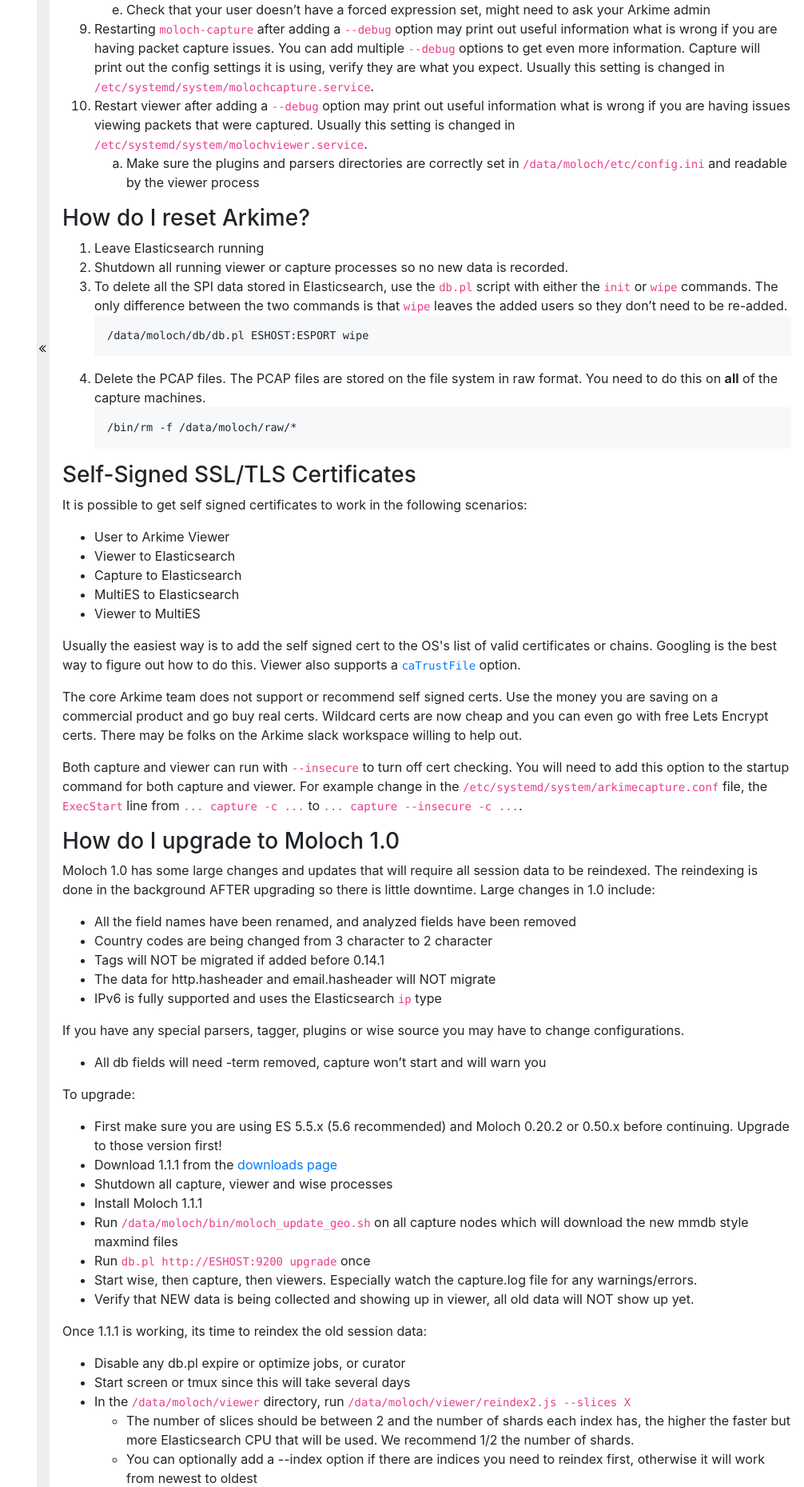
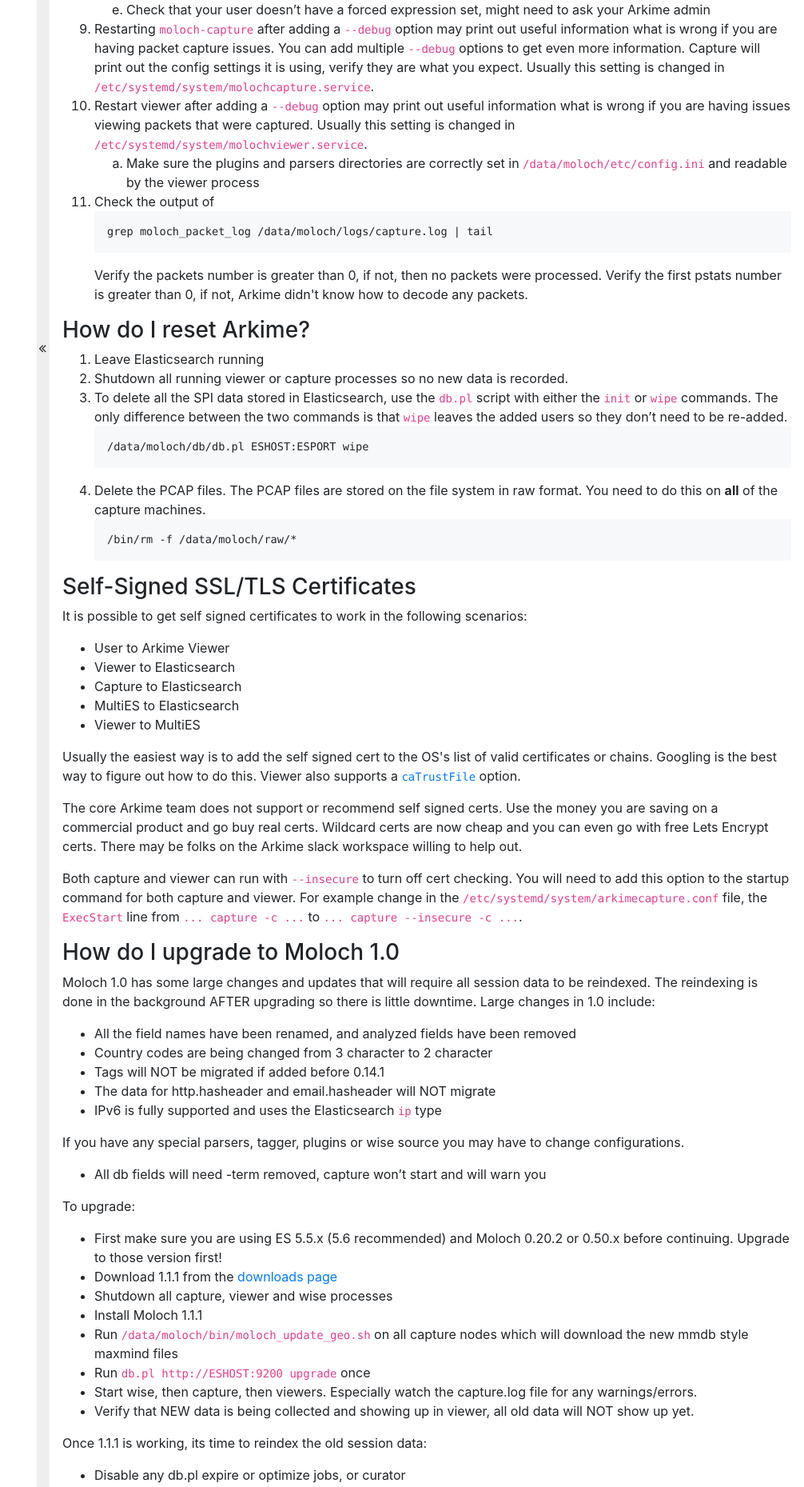
Before and after one commit to arkime/arkimeweb, a Jekyll site: the page built from faq.html, in a window 1280 px wide. Shown: the part 2101-3960 px from the top of the page at 80% size, without its empty margins (274-1280 px from the left). Built offline with Jekyll 4.4.1, drawn with Linux system fonts in a browser that asks for light colours; some of the changed text lies outside the part shown.

Commit message:
add moloch_packet_log check

```diff
--- a/faq.html
+++ b/faq.html
@@ -764,6 +764,11 @@
             </li>
           </ol>
         </li>
+        <li>
+          Check the output of <pre><code>grep moloch_packet_log /data/moloch/logs/capture.log | tail</pre></code>
+          Verify the packets number is greater than 0, if not, then no packets were processed.
+          Verify the first pstats number is greater than 0, if not, Arkime didn't know how to decode any packets.
+        </li>
       </ol>
 
       <span id="how-do-i-reset-moloch"></span>
@@ -2047,7 +2052,7 @@
         <p>
           If Arkime was installed from the deb/rpm and the Configure script was
           used, this should already be done in
-          <code>/data/moloch/bin/arkime_config_interfaces.sh</code>
+          <code>/data/moloch/bin/moloch_config_interfaces.sh</code>
         </p>
 
         <h4 id="packetthreads-and-the-packet-q-is-overflowing-error">
@@ -2233,7 +2238,7 @@
       </p>
       <p>
         <code>
-          ${arkime_dir}/bin/moloch-capture -c [config_file] -r [pcap_file]
+          ${moloch_dir}/bin/moloch-capture -c [config_file] -r [pcap_file]
         </code>
       </p>
       <p>
@@ -2241,7 +2246,7 @@
       </p>
       <p>
         See
-        <code>${arkime_dir}/bin/moloch-capture --help</code> for more info.
+        <code>${moloch_dir}/bin/moloch-capture --help</code> for more info.
         The <code>--monitor</code> to monitor non NFS directories, <code>--skip</code> to skip already loaded pcap files, and <code>-R</code> to process directories are common options.
       </p>
       <p>
@@ -2704,12 +2709,12 @@
           onclick="copyLink(this, 'faq')">
         </span>
       </h4>
-      <pre><code>Jan 01 01:01:01 http.c:369 arkime_http_curlm_check_multi_info(): 8000/30 ASYNC 200 http://eshost:9200/_bulk 250342/5439 14ms 12345ms</code></pre>
+      <pre><code>Jan 01 01:01:01 http.c:369 moloch_http_curlm_check_multi_info(): 8000/30 ASYNC 200 http://eshost:9200/_bulk 250342/5439 14ms 12345ms</code></pre>
       <table class="table table-sm table-bordered">
         <tbody>
           <tr><td>Jan 01 01:01:01</td><td>Date</td></tr>
           <tr><td>http.c:369</td><td>File Name:Line Number</td></tr>
-          <tr><td>arkime_http_curlm_check_multi_info</td><td>Function Name</td></tr>
+          <tr><td>moloch_http_curlm_check_multi_info</td><td>Function Name</td></tr>
           <tr><td>8000/30</td><td>8000 queued requests to server<br>30 connections to server</td></tr>
           <tr><td>ASYNC</td><td>Asynchronous request, SYNC for Synchronous request</td></tr>
           <tr><td>200</td><td>HTTP status code</td></tr>
@@ -2728,12 +2733,12 @@
           onclick="copyLink(this, 'faq')">
         </span>
       </h4>
-      <pre><code>Jan 01 01:01:01 packet.c:1185 arkime_packet_log(): packets: 3911000000 current sessions: 41771/45251 oldest: 0 - recv: 4028852297 drop: 123 (0.00) queue: 1 disk: 2 packet: 3 close: 4 ns: 5 frags: 0/1988 pstats: 4132185901/1/2/3/4/5</code></pre>
+      <pre><code>Jan 01 01:01:01 packet.c:1185 moloch_packet_log(): packets: 3911000000 current sessions: 41771/45251 oldest: 0 - recv: 4028852297 drop: 123 (0.00) queue: 1 disk: 2 packet: 3 close: 4 ns: 5 frags: 0/1988 pstats: 4132185901/1/2/3/4/5</code></pre>
       <table class="table table-sm table-bordered">
         <tbody>
           <tr><td>Jan 01 01:01:01</td><td>Date</td></tr>
           <tr><td>packet.c:1185</td><td>File Name:Line Number</td></tr>
-          <tr><td>arkime_packet_log</td><td>Function Name</td></tr>
+          <tr><td>moloch_packet_log</td><td>Function Name</td></tr>
           <tr><td>packets: 3911000000</td><td>3911000000 packets are going to be processed by the packet queues.  These packets have made it past corrupt checks, packet-drop-ips checks, and are ones we most likely understand.</td></tr>
           <tr><td>current session: 41771/45251</td><td>41771 monitored sessions of the current session type (usually tcp)<br>45251 monitored sessions total</td></tr>
           <tr><td>oldest: 0</td><td>In the current session type queue, the oldest session should be idled out in 0 seconds</td></tr>
```
